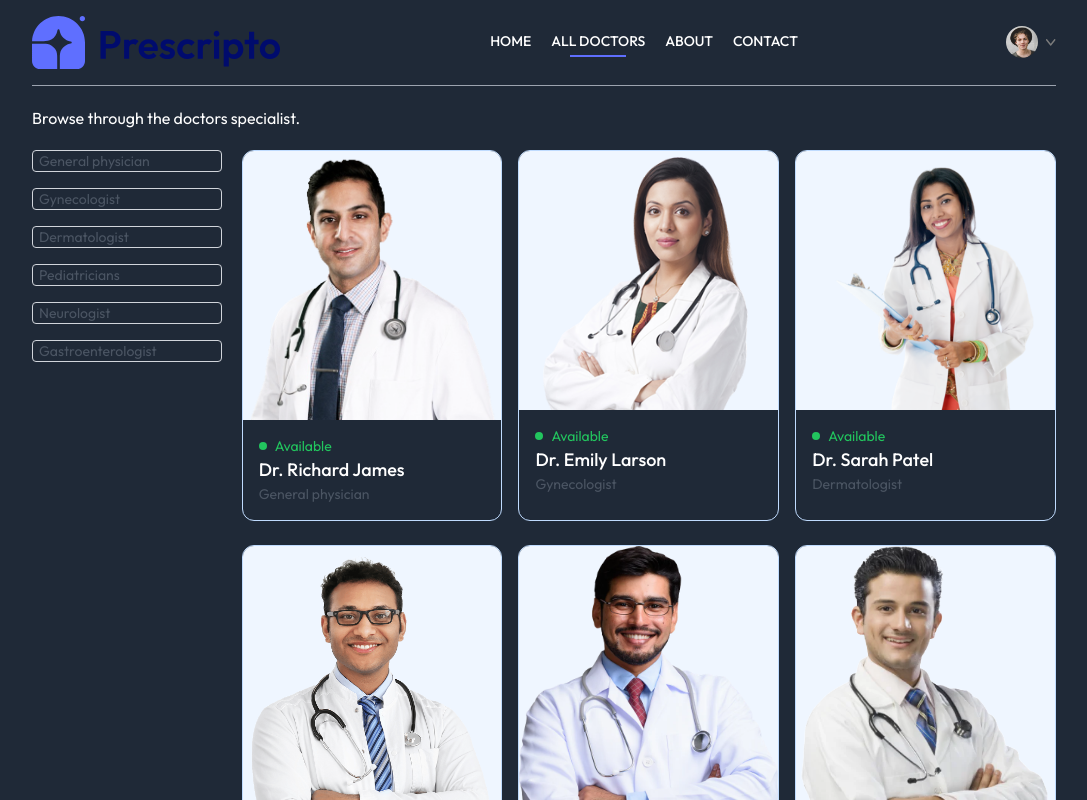
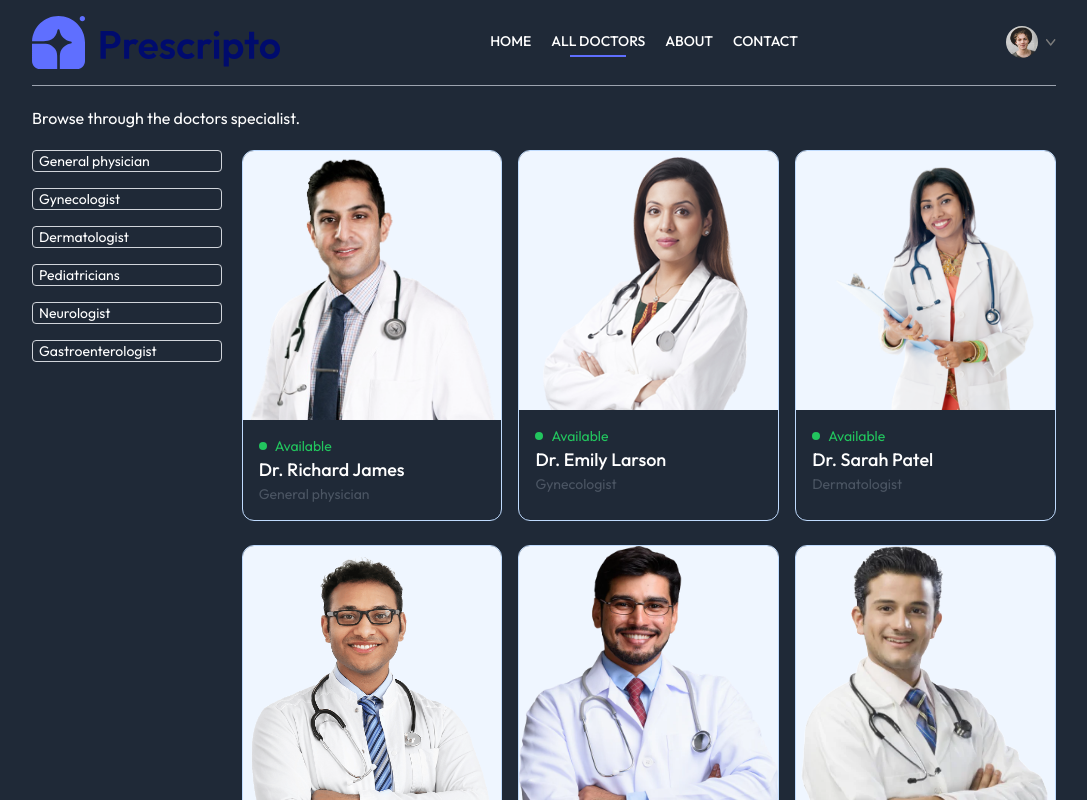
Before and after one commit to amshugannu/Hospital-Appointment-Booking, a React (Vite) app: page /doctors in a window 1280 px wide. Shown: the top 800 px of the page, without its empty margins (96-1183 px from the left). Built offline with nearby package versions, Linux system fonts and the light colour scheme.

Commit message:
Update Doctors.jsx

```diff
--- a/src/pages/Doctors.jsx
+++ b/src/pages/Doctors.jsx
@@ -26,12 +26,12 @@
       <div className='flex flex-col sm:flex-row items-start gap-5 mt-5'>
         <button onClick={()=>setShowFilter(prev=>!prev)} className={`py-1 px-3 rounded text-sm transition-all sm:hidden ${showFilter ? 'bg-primary text-white': '' }`}>Filters</button>
         <div className={`flex-col gap-4 text-sm text-gray-600 ${showFilter ? 'flex': 'hidden sm:flex'}`}>
-          <p onClick={()=>{speciality==='General physician' ? navigate('/doctors'):navigate('/doctors/General physician')}} className={`w-[94vw] sm:w-auto pl-1.5 pr-16 border border-gray-300 rounded transition-all cursor-pointer ${speciality==="General physician" ? "bg-indigo-100 text-black":""}`}>General physician</p>
-          <p onClick={()=>{speciality==='Gynecologist' ? navigate('/doctors'):navigate('/doctors/Gynecologist')}} className={`w-[94vw] sm:w-auto pl-1.5 pr-16 border border-gray-300 rounded transition-all cursor-pointer ${speciality==="Gynecologist" ? "bg-indigo-100 text-black":""}`}>Gynecologist</p>
-          <p onClick={()=>{speciality==='Dermatologist' ? navigate('/doctors'):navigate('/doctors/Dermatologist')}} className={`w-[94vw] sm:w-auto pl-1.5 pr-16 border border-gray-300 rounded transition-all cursor-pointer ${speciality==="Dermatologist" ? "bg-indigo-100 text-black":""}`}>Dermatologist</p>
-          <p onClick={()=>{speciality==='Pediatricians' ? navigate('/doctors'):navigate('/doctors/Pediatricians')}} className={`w-[94vw] sm:w-auto pl-1.5 pr-16 border border-gray-300 rounded transition-all cursor-pointer ${speciality==="Pediatricians" ? "bg-indigo-100 text-black":""}`}>Pediatricians</p>
-          <p onClick={()=>{speciality==='Neurologist' ? navigate('/doctors'):navigate('/doctors/Neurologist')}} className={`w-[94vw] sm:w-auto pl-1.5 pr-16 border border-gray-300 rounded transition-all cursor-pointer ${speciality==="Neurologist" ? "bg-indigo-100 text-black":""}`}>Neurologist</p>
-          <p onClick={()=>{speciality==='Gastroenterologist' ? navigate('/doctors'):navigate('/doctors/Gastroenterologist')}} className={`w-[94vw] sm:w-auto pl-1.5 pr-16 border border-gray-300 rounded transition-all cursor-pointer ${speciality==="Gastroenterologist" ? "bg-indigo-100 text-black":""}`}>Gastroenterologist</p>
+          <p onClick={()=>{speciality==='General physician' ? navigate('/doctors'):navigate('/doctors/General physician')}} className={`w-[94vw] sm:w-auto pl-1.5 pr-16 text-white border border-gray-300 rounded transition-all cursor-pointer ${speciality==="General physician" ? "bg-green-800 text-black":""}`}>General physician</p>
+          <p onClick={()=>{speciality==='Gynecologist' ? navigate('/doctors'):navigate('/doctors/Gynecologist')}} className={`w-[94vw] sm:w-auto pl-1.5 pr-16 border text-white border-gray-300 rounded transition-all cursor-pointer ${speciality==="Gynecologist" ? "bg-green-800 text-black":""}`}>Gynecologist</p>
+          <p onClick={()=>{speciality==='Dermatologist' ? navigate('/doctors'):navigate('/doctors/Dermatologist')}} className={`w-[94vw] sm:w-auto pl-1.5 pr-16 border text-white border-gray-300 rounded transition-all cursor-pointer ${speciality==="Dermatologist" ? "bg-green-800 text-black":""}`}>Dermatologist</p>
+          <p onClick={()=>{speciality==='Pediatricians' ? navigate('/doctors'):navigate('/doctors/Pediatricians')}} className={`w-[94vw] sm:w-auto pl-1.5 pr-16 border text-white border-gray-300 rounded transition-all cursor-pointer ${speciality==="Pediatricians" ? "bg-green-800 text-black":""}`}>Pediatricians</p>
+          <p onClick={()=>{speciality==='Neurologist' ? navigate('/doctors'):navigate('/doctors/Neurologist')}} className={`w-[94vw] sm:w-auto pl-1.5 pr-16 border text-white border-gray-300 rounded transition-all cursor-pointer ${speciality==="Neurologist" ? "bg-green-800 text-black":""}`}>Neurologist</p>
+          <p onClick={()=>{speciality==='Gastroenterologist' ? navigate('/doctors'):navigate('/doctors/Gastroenterologist')}} className={`w-[94vw] sm:w-auto pl-1.5 pr-16 border text-white border-gray-300 rounded transition-all cursor-pointer ${speciality==="Gastroenterologist" ? "bg-green-800 text-black":""}`}>Gastroenterologist</p>
         </div>
         <div className='w-full grid grid-cols-auto gap-4 gap-y-6'>
           {filterDoc.map((item,index)=>(
```
